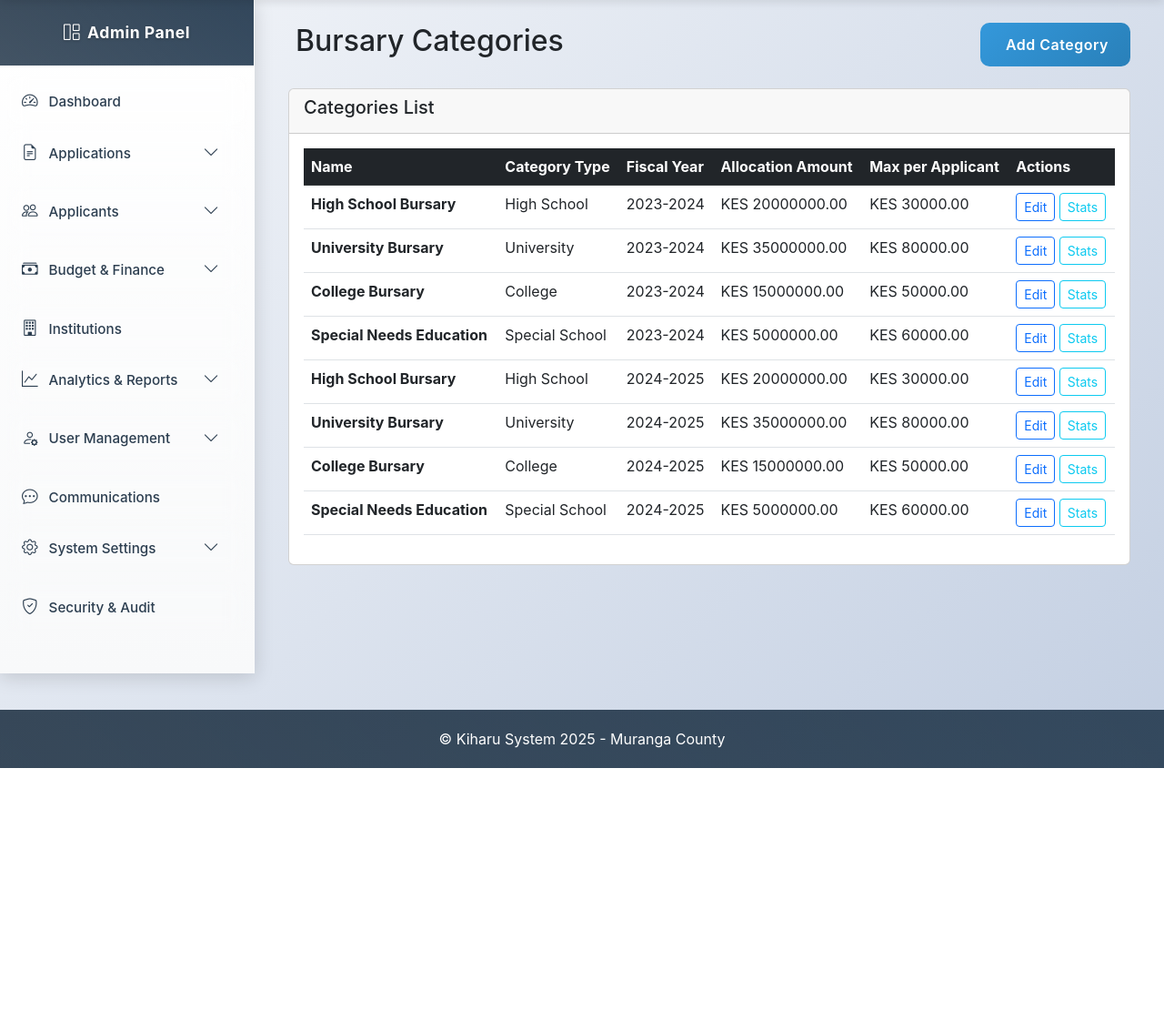
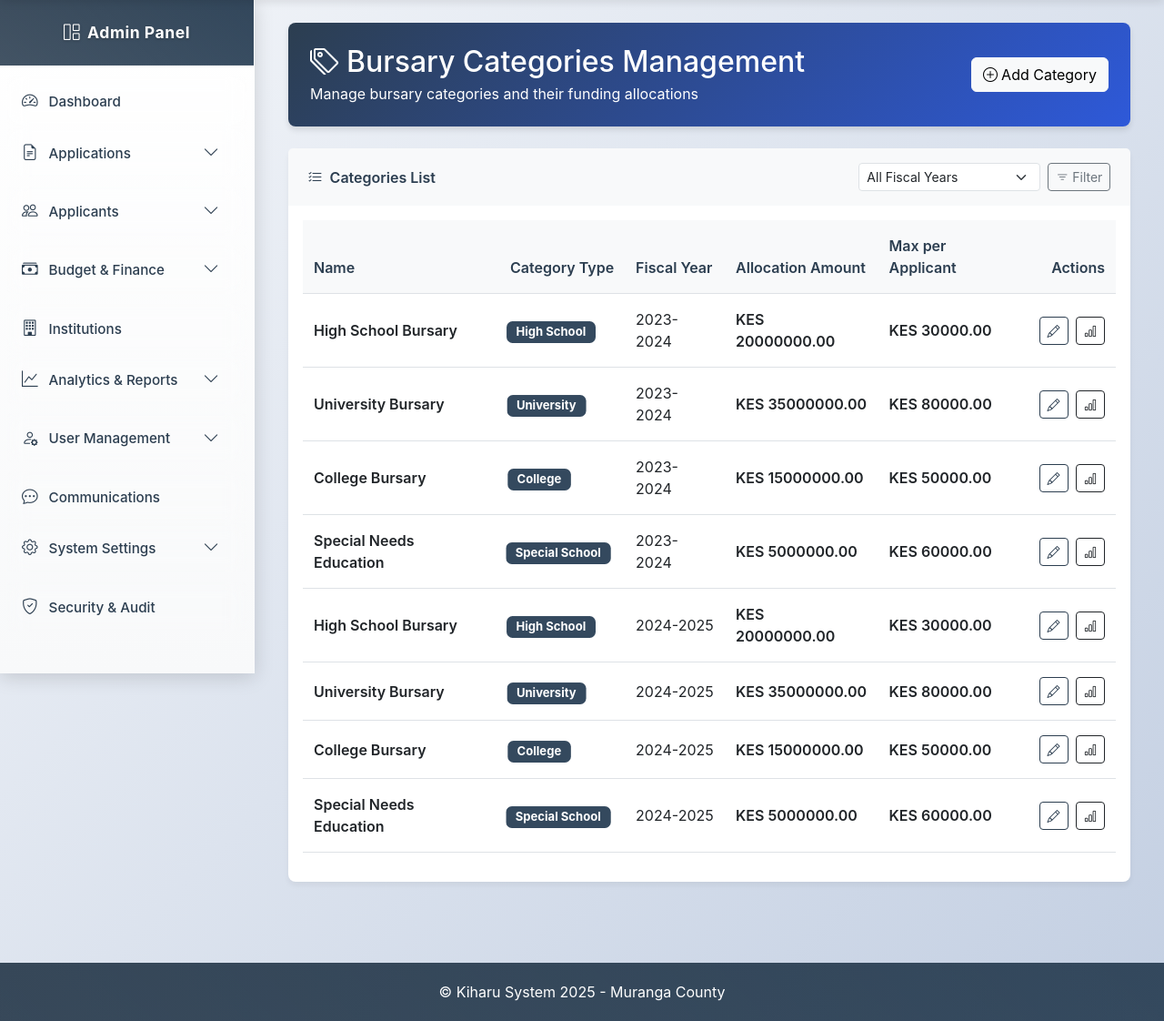
Before and after one commit to steve-ongera/kiharu-bursary-system, a Django app: page /bursary-categories/ in a window 1280 px wide. Shown: the part 60-1182 px from the top of the page at 91% size. Before the commit the page ends 904 px from the top, so only its background shows below. Run offline with Django 5.2, Linux system fonts and the light colour scheme; a user stored in the database is signed in; data comes from the database, SQL or seed files in the repository.

Commit message:
made updates

```diff
--- a/templates/admin/bursary_category_list.html
+++ b/templates/admin/bursary_category_list.html
@@ -1,62 +1,207 @@
-<!-- admin/bursary_category_list.html -->
 {% extends 'admin_base.html' %}
 {% load static %}
 
 {% block title %}Bursary Categories - Admin{% endblock %}
 
 {% block content %}
+<style>
+
+
+    .page-header {
+        background: linear-gradient(135deg, var(--primary-color) 0%, #2e59d9 100%);
+        color: white;
+        border-radius: 8px;
+        padding: 1.5rem;
+        margin-bottom: 1.5rem;
+        box-shadow: 0 4px 6px rgba(0, 0, 0, 0.1);
+    }
+
+    .card {
+        border: none;
+        border-radius: 8px;
+        box-shadow: 0 4px 6px rgba(0, 0, 0, 0.05);
+        margin-bottom: 1.5rem;
+    }
+
+    .card-header {
+        background-color: var(--light-bg);
+        border-bottom: 1px solid var(--border-color);
+        font-weight: 600;
+        padding: 1rem 1.35rem;
+        color: var(--primary-color);
+    }
+
+    .table th {
+        border-top: none;
+        font-weight: 600;
+        color: var(--primary-color);
+        background-color: var(--light-bg);
+        padding: 1rem 0.75rem;
+    }
+
+    .table td {
+        padding: 1rem 0.75rem;
+        vertical-align: middle;
+    }
+
+    .btn-primary {
+        background-color: var(--primary-color);
+        border-color: var(--primary-color);
+    }
+
+    .btn-primary:hover {
+        background-color: var(--primary-hover);
+        border-color: var(--primary-hover);
+    }
+
+    .btn-outline-primary {
+        border-color: var(--primary-color);
+        color: var(--primary-color);
+    }
+
+    .btn-outline-primary:hover {
+        background-color: var(--primary-color);
+        color: white;
+    }
+
+    .btn-outline-info {
+        border-color: var(--info-color);
+        color: var(--info-color);
+    }
+
+    .btn-outline-info:hover {
+        background-color: var(--info-color);
+        color: white;
+    }
+
+    .table-hover tbody tr:hover {
+        background-color: rgba(78, 115, 223, 0.05);
+    }
+
+    .category-name {
+        color: var(--primary-color);
+        font-weight: 600;
+    }
+
+    .amount {
+        font-weight: 600;
+        color: var(--success-color);
+    }
+
+    .action-buttons {
+        white-space: nowrap;
+    }
+
+    .empty-state {
+        padding: 3rem 1rem;
+        text-align: center;
+        color: var(--secondary-color);
+    }
+
+    .empty-state i {
+        font-size: 3rem;
+        margin-bottom: 1rem;
+        color: #dddfeb;
+    }
+
+    .badge-type {
+        font-size: 0.75rem;
+        padding: 0.4em 0.8em;
+    }
+
+    .badge-primary {
+        background-color: var(--primary-color);
+    }
+
+    .badge-secondary {
+        background-color: var(--secondary-color);
+    }
+</style>
+
 <div class="container-fluid">
+    <!-- Page Header -->
+    <div class="page-header">
+        <div class="row align-items-center">
+            <div class="col-md-8">
+                <h2 class="mb-1"><i class="bi bi-tags me-2"></i>Bursary Categories Management</h2>
+                <p class="mb-0">Manage bursary categories and their funding allocations</p>
+            </div>
+            <div class="col-md-4 text-md-end">
+                <button class="btn btn-light">
+                    <i class="bi bi-plus-circle me-1"></i>Add Category
+                </button>
+            </div>
+        </div>
+    </div>
+
     <div class="row">
         <div class="col-12">
-            <div class="d-flex justify-content-between align-items-center mb-4">
-                <h2><i class="fas fa-tags me-2"></i>Bursary Categories</h2>
-                <button class="btn btn-primary">
-                    <i class="fas fa-plus me-1"></i>Add Category
-                </button>
-            </div>
-
             <div class="card">
-                <div class="card-header">
-                    <h5>Categories List</h5>
+                <div class="card-header d-flex align-items-center justify-content-between">
+                    <div>
+                        <i class="bi bi-list-check me-2"></i>Categories List
+                    </div>
+                    <div class="d-flex">
+                        <select class="form-select form-select-sm me-2" style="width: 200px;">
+                            <option selected>All Fiscal Years</option>
+                            {% for fiscal_year in fiscal_years %}
+                            <option value="{{ fiscal_year.id }}">{{ fiscal_year.name }}</option>
+                            {% endfor %}
+                        </select>
+                        <button class="btn btn-sm btn-outline-secondary">
+                            <i class="bi bi-filter"></i> Filter
+                        </button>
+                    </div>
                 </div>
                 <div class="card-body">
+                    {% if categories %}
                     <div class="table-responsive">
                         <table class="table table-hover">
-                            <thead class="table-dark">
+                            <thead>
                                 <tr>
                                     <th>Name</th>
                                     <th>Category Type</th>
                                     <th>Fiscal Year</th>
                                     <th>Allocation Amount</th>
                                     <th>Max per Applicant</th>
-                                    <th>Actions</th>
+                                    <th class="text-end">Actions</th>
                                 </tr>
                             </thead>
                             <tbody>
                                 {% for category in categories %}
                                 <tr>
-                                    <td><strong>{{ category.name }}</strong></td>
-                                    <td>{{ category.get_category_type_display }}</td>
+                                    <td class="category-name">{{ category.name }}</td>
+                                    <td>
+                                        <span class="badge badge-type {% if category.category_type == 'primary' %}badge-primary{% else %}badge-secondary{% endif %}">
+                                            {{ category.get_category_type_display }}
+                                        </span>
+                                    </td>
                                     <td>{{ category.fiscal_year.name }}</td>
-                                    <td>KES {{ category.allocation_amount|floatformat:2 }}</td>
-                                    <td>KES {{ category.max_amount_per_applicant|floatformat:2 }}</td>
-                                    <td>
-                                        <button class="btn btn-sm btn-outline-primary">
-                                            <i class="fas fa-edit"></i> Edit
+                                    <td class="amount">KES {{ category.allocation_amount|floatformat:2 }}</td>
+                                    <td class="amount">KES {{ category.max_amount_per_applicant|floatformat:2 }}</td>
+                                    <td class="text-end action-buttons">
+                                        <button class="btn btn-sm btn-outline-primary me-1" title="Edit Category">
+                                            <i class="bi bi-pencil"></i>
                                         </button>
-                                        <button class="btn btn-sm btn-outline-info">
-                                            <i class="fas fa-chart-bar"></i> Stats
+                                        <button class="btn btn-sm btn-outline-info" title="View Statistics">
+                                            <i class="bi bi-bar-chart"></i>
                                         </button>
                                     </td>
-                                </tr>
-                                {% empty %}
-                                <tr>
-                                    <td colspan="6" class="text-center text-muted">No categories found.</td>
                                 </tr>
                                 {% endfor %}
                             </tbody>
                         </table>
                     </div>
+                    {% else %}
+                    <div class="empty-state">
+                        <i class="bi bi-tags"></i>
+                        <h4>No Bursary Categories Found</h4>
+                        <p>Get started by adding your first bursary category</p>
+                        <button class="btn btn-primary mt-2">
+                            <i class="bi bi-plus-circle me-1"></i>Add Category
+                        </button>
+                    </div>
+                    {% endif %}
                 </div>
             </div>
         </div>
```
